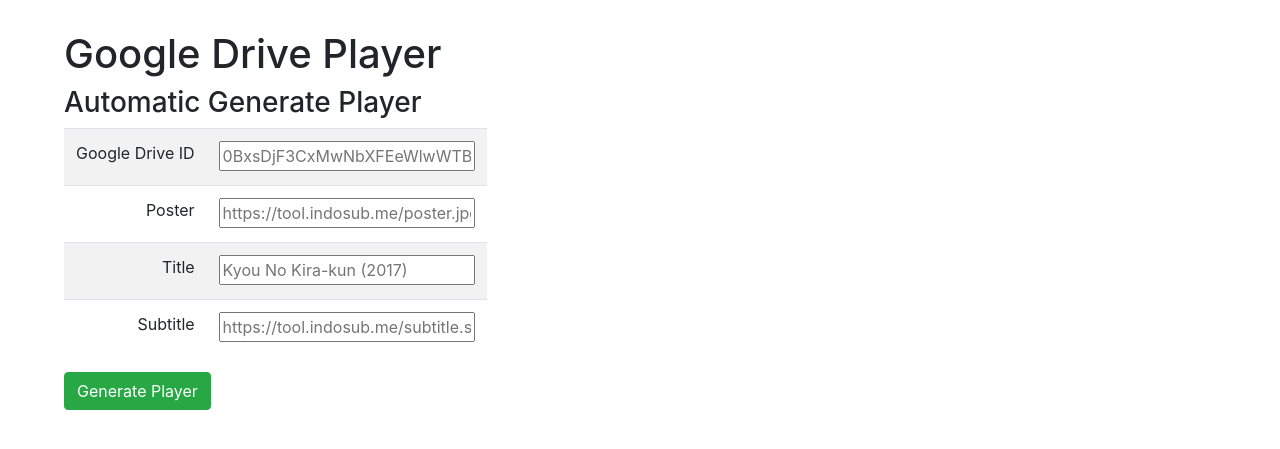
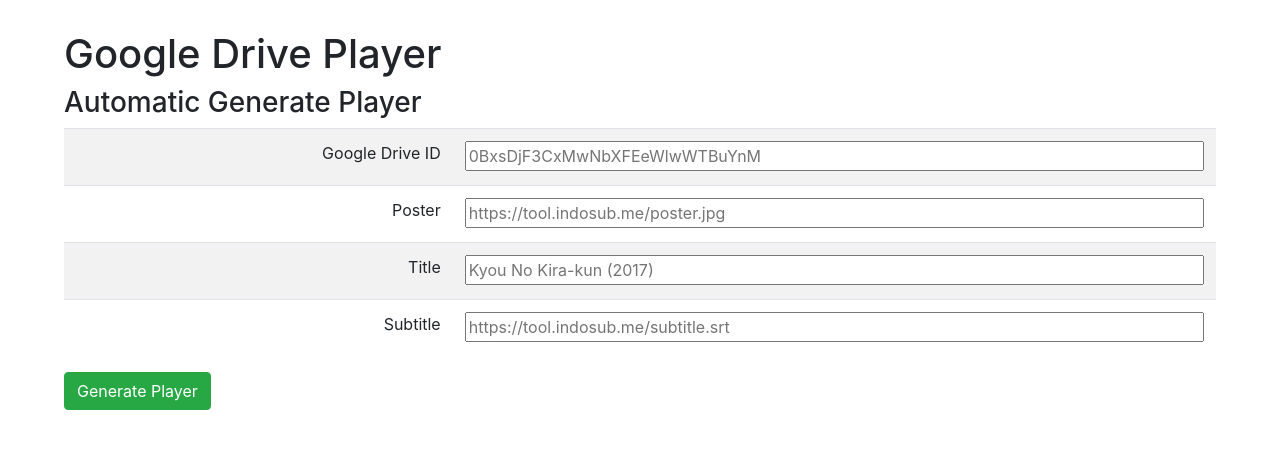
Before and after one commit to arachi007/arachi007.github.io, a Jekyll site: the page embed.html, which Jekyll copies as it is, in a window 1280 px wide. Shown: the top 449 px of the page. Built offline with Jekyll 4.4.1, drawn with Linux system fonts in a browser that asks for light colours.

Commit message:
Update embed.html

```diff
--- a/embed.html
+++ b/embed.html
@@ -25,6 +25,9 @@
     left: 0;
     width: 100%;
     height: 100%;}
+.table-responsive {
+    display: inline-table;
+		}
 </style>
 
 
```
